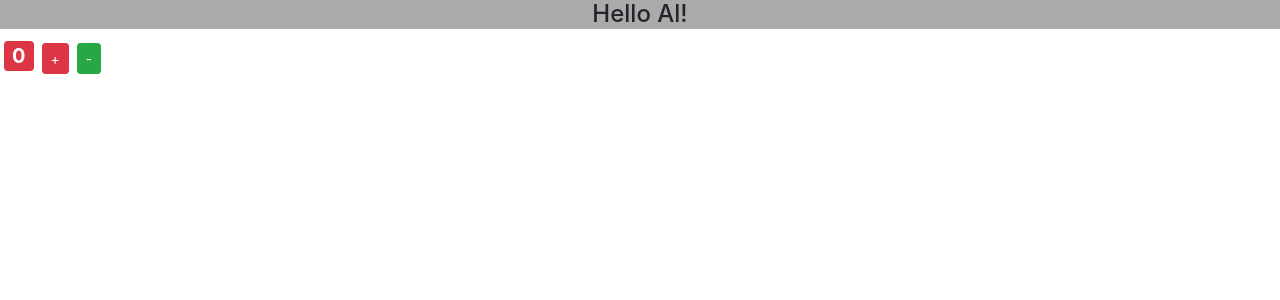
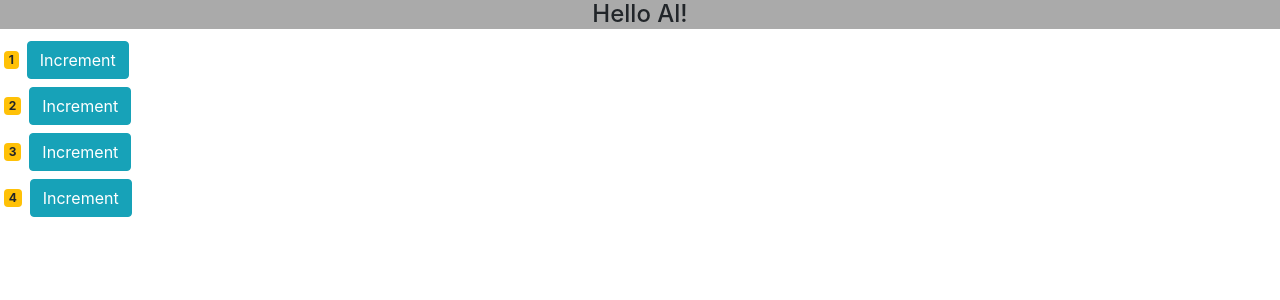
Before and after one commit to alxayeed/my-react, a React (Create React App) app: page / in a window 1280 px wide. Shown: the top 300 px of the page. Built offline with nearby package versions, Linux system fonts and the light colour scheme.

Commit message:
demonstration of multiple components

```diff
--- a/src/components/counter.jsx
+++ b/src/components/counter.jsx
@@ -2,113 +2,34 @@ import React, { Component } from "react";
 
 class Counter extends Component {
   state = {
-    count: 0,
-    tags: ["tag 1", "tag 2", "tag 3"],
+    value: this.props.value,
   };
 
-  style = {
-    fontSize: 20,
-    fontWeight: "bold",
+  handleIncrement = () => {
+    this.setState({ value: this.state.value + 1 });
   };
+    render() {
 
-  // constructor() {
-  //     super()
-  //     this.handleIncrement = this.handleIncrement.bind(this);
-  // }
-
-    handleIncrement = id => {
-    console.log(id)
-    this.setState({ count: this.state.count + 1 });
-  };
-
-    handleDecrement = id => {
-    console.log(id)
-    this.setState({ count: this.state.count - 1 });
-  };
-
-  render() {
     return (
-      <React.Fragment>
-        <h4 style={{ backgroundColor: "#aaa", textAlign: "center" }}>
-          Hello Al!
-        </h4>
-
-        <span style={this.style} className={this.getBadgeClasses()}>
-          {this.formatCount()}
-        </span>
-
-        <button
-                onClick={() =>
-                    this.handleIncrement({ id: 1 })
-                }
-          className={this.getIncrementButtonclasses()}
-        >
-          +
+      <div>
+        <span className={this.getBadgeClasses()}>{this.getCount()}</span>
+        <button onClick={this.handleIncrement} className={"btn btn-info m-1"}>
+          Increment
         </button>
-
-        <button
-          onClick={ () => this.handleDecrement({id:2})}
-          className={this.getDecrementButtonclasses()}
-        >
-          -
-        </button>
-      </React.Fragment>
+      </div>
     );
   }
 
-  // Dynamic styling
   getBadgeClasses() {
     let classes = "badge m-1 badge-";
-
-    if (this.state.count < 3) {
-      classes += "danger";
-    } else if (this.state.count < 5) {
-      classes += "warning";
-    } else if (this.state.count < 10) {
-      classes += "info";
-    } else {
-      classes += "success";
-    }
-    // classes += (this.state.count < 5) ? "warning" : "success";
-    return classes;
-  }
-
-  getIncrementButtonclasses() {
-    let classes = "btn btn-sm m-1 btn-";
-
-    if (this.state.count < 3) {
-      classes += "danger";
-    } else if (this.state.count < 5) {
-      classes += "warning";
-    } else if (this.state.count < 10) {
-      classes += "info";
-    } else {
-      classes += "success";
-    }
+    classes += "warning";
 
     return classes;
   }
 
-  getDecrementButtonclasses() {
-    let classes = "btn btn-sm m-1 btn-";
-
-    if (this.state.count < 3) {
-      classes += "success";
-    } else if (this.state.count < 5) {
-      classes += "info";
-    } else if (this.state.count < 10) {
-      classes += "warning";
-    } else {
-      classes += "danger";
-    }
-
-    return classes;
-    }
-
-
-  formatCount() {
-    const { count } = this.state;
-    return count === 0 ? 0 : count;
+  getCount() {
+    const value = this.state.value;
+    return value === 0 ? "Zero" : value;
   }
 }
 
--- /dev/null
+++ b/src/components/counters.jsx
@@ -0,0 +1,31 @@
+import React, { Component } from "react";
+import Counter from "./counter";
+
+class Counters extends Component {
+  state = {
+    counters: [
+      { id: 1, value: 1 },
+      { id: 2, value: 2 },
+      { id: 3, value: 3 },
+      { id: 4, value: 4 },
+    ],
+  };
+
+  titleStyle = {
+    backgroundColor: "#aaa",
+    textAlign: "center",
+  };
+  render() {
+    return (
+      <React.Fragment>
+        <h4 style={this.titleStyle}>Hello Al!</h4>
+        {/* array of 4 components */}
+        {this.state.counters.map((counter) => (
+          <Counter key={counter.id} value={counter.value}/>
+        ))}
+      </React.Fragment>
+    );
+  }
+}
+
+export default Counters;
--- a/src/index.js
+++ b/src/index.js
@@ -4,14 +4,11 @@ import './index.css';
 import App from './App';
 import * as serviceWorker from './serviceWorker';
 import 'bootstrap/dist/css/bootstrap.css';
-import Counter from './components/counter'
+import Counters from './components/counters'
 
 ReactDOM.render(
-  <Counter />,
+  <Counters />,
   document.getElementById('root')
 );
 
-// If you want your app to work offline and load faster, you can change
-// unregister() to register() below. Note this comes with some pitfalls.
-// Learn more about service workers: https://bit.ly/CRA-PWA
 serviceWorker.unregister();
```
Also changed, not shown: src/components/practiceCounter.jsx (added, +111 -0 lines).
